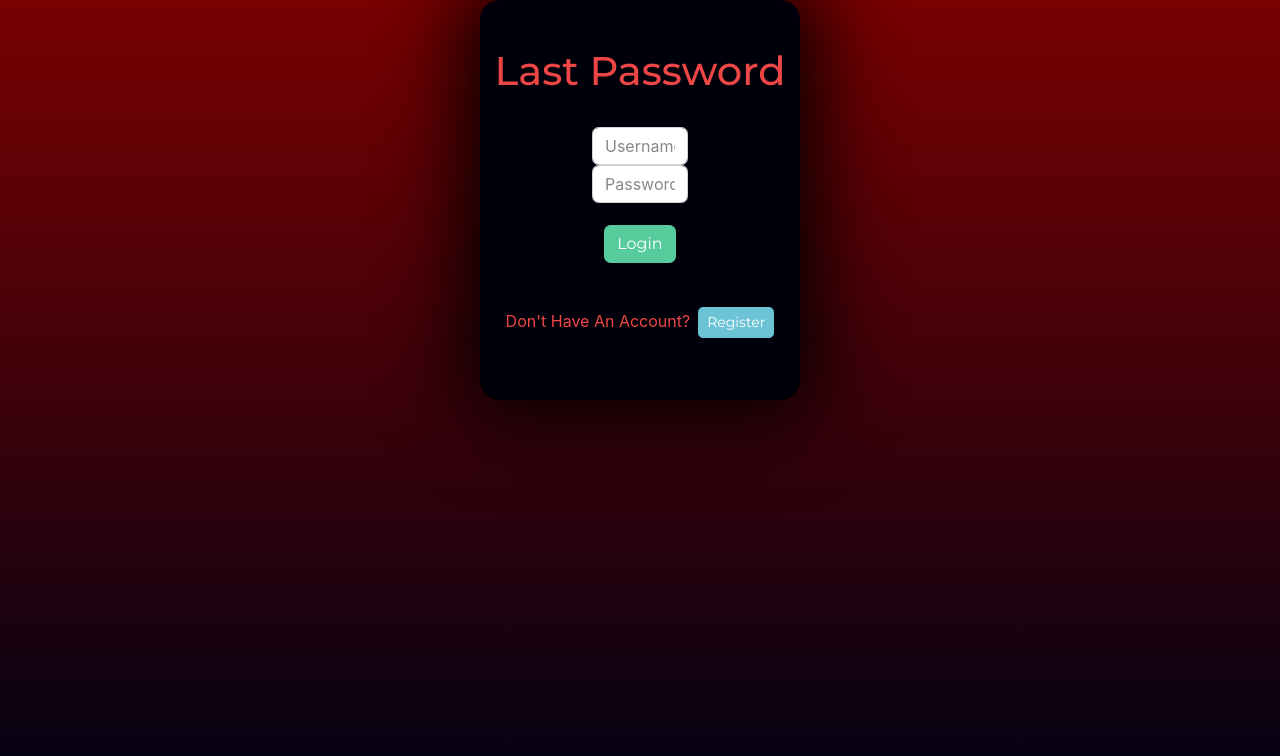
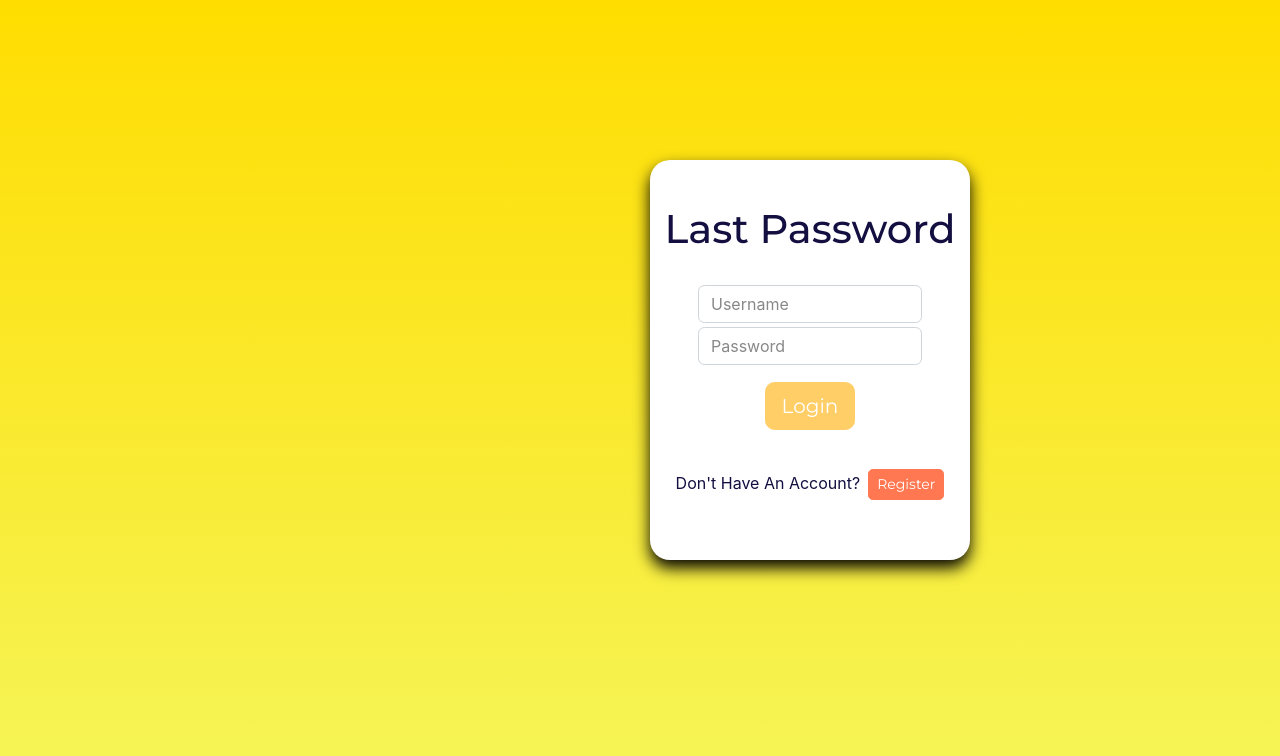
Before and after one commit to ThinhTran-UIT/Todo-App-Final-Project, a React (Create React App) app in the folder client/: page /login in a window 1280 px wide. Shown: the top 756 px of the page. Built offline with nearby package versions, Linux system fonts and the light colour scheme; no server answers.

Commit message:
Decorate Login & Register Form

```diff
--- a/client/src/App.css
+++ b/client/src/App.css
@@ -1,12 +1,11 @@
 .landing {
 	position: relative;
-	background: linear-gradient(to bottom, #f30303, #000428 );
+	background: linear-gradient(to bottom, #ffdd00, #f5f55a );
 	/*url('./assets/landing.jpg') no-repeat center center/cover;*/
 	height: 100vh;
 }
 
 .dark-overlay {
-	background-color: rgba(0, 0, 0, 0.5);
 	height: 100%;
 }
 
@@ -17,18 +16,20 @@
 	justify-content: center;
 	align-items: center;
 	text-align: center;
-
 	width: 25%;
-	background: rgb(0, 0, 10);
+	background: rgb(255, 255, 255);
     color: #fff;
     padding: 5% 0;
-    margin: auto auto auto auto;
-    box-shadow: 0 0 80px 20px rgba(0, 0, 0, 0.9);
+    margin: auto;
+    box-shadow: 0 .5rem 1rem rgba(0,0,0,3);
     border-radius: 20px;
+	position: absolute;
+	top: 160px;
+	left: 650px;
 }
 
 .landing-inner form {
-	width: 30%;
+	width: 70%;
 	line-height: 5;
 	border: 100px;
 }
@@ -36,7 +37,7 @@
 .landing-inner h1,
 .landing-inner h4,
 .landing-inner p {
-	color: rgb(236, 70, 70);
+	color: #130f40;
 }
 
 .spinner-container {
--- a/client/src/components/auth/LoginForm.js
+++ b/client/src/components/auth/LoginForm.js
@@ -48,6 +48,7 @@ const LoginForm = () => {
 						onChange={onChangeLoginForm}
 					/>
 				</Form.Group>
+				<Form.Text></Form.Text>
 				<Form.Group>
 					<Form.Control
 						type='password'
@@ -58,13 +59,13 @@ const LoginForm = () => {
 						onChange={onChangeLoginForm}
 					/>
 				</Form.Group>
-				<Button variant='success' type='submit'>
+				<Button variant='warning' size='lg' type='submit'>
 					Login
 				</Button>
 			</Form>
             <p>Don't Have An Account?
             <Link to='/register'>
-                <Button variant='info' size='sm' className='ml-2'>Register</Button>
+                <Button variant='danger' size='sm' className='ml-2'>Register</Button>
             </Link>
             </p>
         </>
--- a/client/src/components/posts/UpdatePostModal.js
+++ b/client/src/components/posts/UpdatePostModal.js
@@ -44,6 +44,9 @@ const UpdatePostModal = () => {
 			<Form onSubmit={onSubmit}>
 				<Modal.Body>
 					<Form.Group>
+						<Form.Text id='title-help' muted>
+							TITLE (Required)
+						</Form.Text>
 						<Form.Control
 							type='text'
 							placeholder='Title'
@@ -53,11 +56,11 @@ const UpdatePostModal = () => {
 							value={title}
 							onChange={onChangeUpdatedPostForm}
 						/>
-						<Form.Text id='title-help' muted>
-							Required
-						</Form.Text>
 					</Form.Group>
 					<Form.Group>
+						<Form.Text id='title-help' muted>
+							USERNAME (Required)
+						</Form.Text>
 						<Form.Control
 							type='text'
 							placeholder='Username'
@@ -67,6 +70,9 @@ const UpdatePostModal = () => {
 						/>
 					</Form.Group>
 					<Form.Group>
+						<Form.Text id='title-help' muted>
+							PASSWORD (Required)
+						</Form.Text>
 						<Form.Control
 							type='text'
 							placeholder='Password'
@@ -76,6 +82,9 @@ const UpdatePostModal = () => {
 						/>
 					</Form.Group>
 					<Form.Group>
+						<Form.Text id='title-help' muted>
+							URL
+						</Form.Text>
 						<Form.Control
 							type='text'
 							placeholder='Youtube Tutorial URL'
@@ -85,6 +94,9 @@ const UpdatePostModal = () => {
 						/>
 					</Form.Group>
 					<Form.Group>
+						<Form.Text id='title-help' muted>
+							STATUS
+						</Form.Text>
 						<Form.Control
 							as='select'
 							value={status}
```
